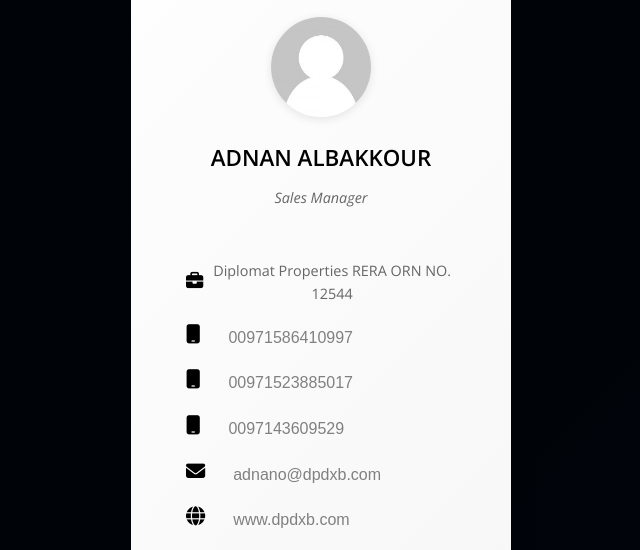
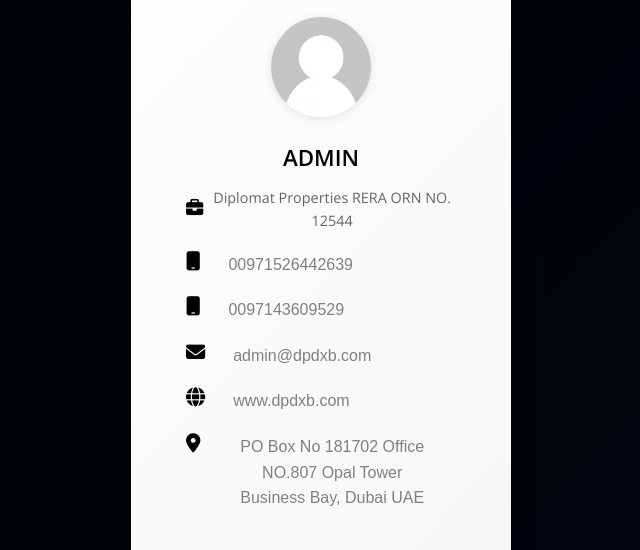
Before and after one commit to Diplomat-Properties/admin, a plain HTML site: page index.html in a window 1280 px wide. Shown: the part 250-800 px from the top of the page, without its empty margins (319-959 px from the left). Drawn offline with nearby package versions, Linux system fonts and the light colour scheme.

Commit message:
Update index.html

```diff
--- a/index.html
+++ b/index.html
@@ -23,16 +23,16 @@
 
     <div class="agent-section">
       <img src="img/blank.jpg" alt="Agent Photo" class="agent-photo">
-      <h3 class="agent-name">ADNAN ALBAKKOUR</h3>
-      <p class="agent-role">Sales Manager</p>
+      <h3 class="agent-name">ADMIN</h3>
+
       <p class="agent-registration"><span class="registration-symbol"><i class="fa-solid fa-briefcase detail-icon"></i></span> Diplomat Properties RERA ORN NO. 12544</p>
     </div>
 
     <div class="card-details">
-      <p><i class="fa-solid fa-mobile detail-icon"></i> <a href="tel:00971586410997">00971586410997</a></p>
-      <p><i class="fa-solid fa-mobile detail-icon"></i> <a href="tel:00971523885017">00971523885017</a></p>
+      <p><i class="fa-solid fa-mobile detail-icon"></i> <a href="tel:00971586410997">00971526442639</a></p>
+
       <p><i class="fa-solid fa-mobile detail-icon"></i> <a href="tel:0097143609529">0097143609529</a></p>
-      <p><i class="fas fa-envelope detail-icon"></i> <a href="mailto:adnano@dpdxb.com">adnano@dpdxb.com</a></p>
+      <p><i class="fas fa-envelope detail-icon"></i> <a href="mailto:admin@dpdxb.com">admin@dpdxb.com</a></p>
       <p><i class="fas fa-globe detail-icon"></i> <a href="http://www.dpdxb.com" target="_blank">www.dpdxb.com</a></p>
       <p><i class="fas fa-map-marker-alt detail-icon"></i> <a href="https://www.google.com/maps/search/?api=1&query=PO+Box+No+181702+Office+NO.807+Opal+Tower+Business+Bay%2C+Dubai+UAE" target="_blank">PO Box No 181702 Office NO.807 Opal Tower Business Bay, Dubai UAE</a></p>
     </div>
```
